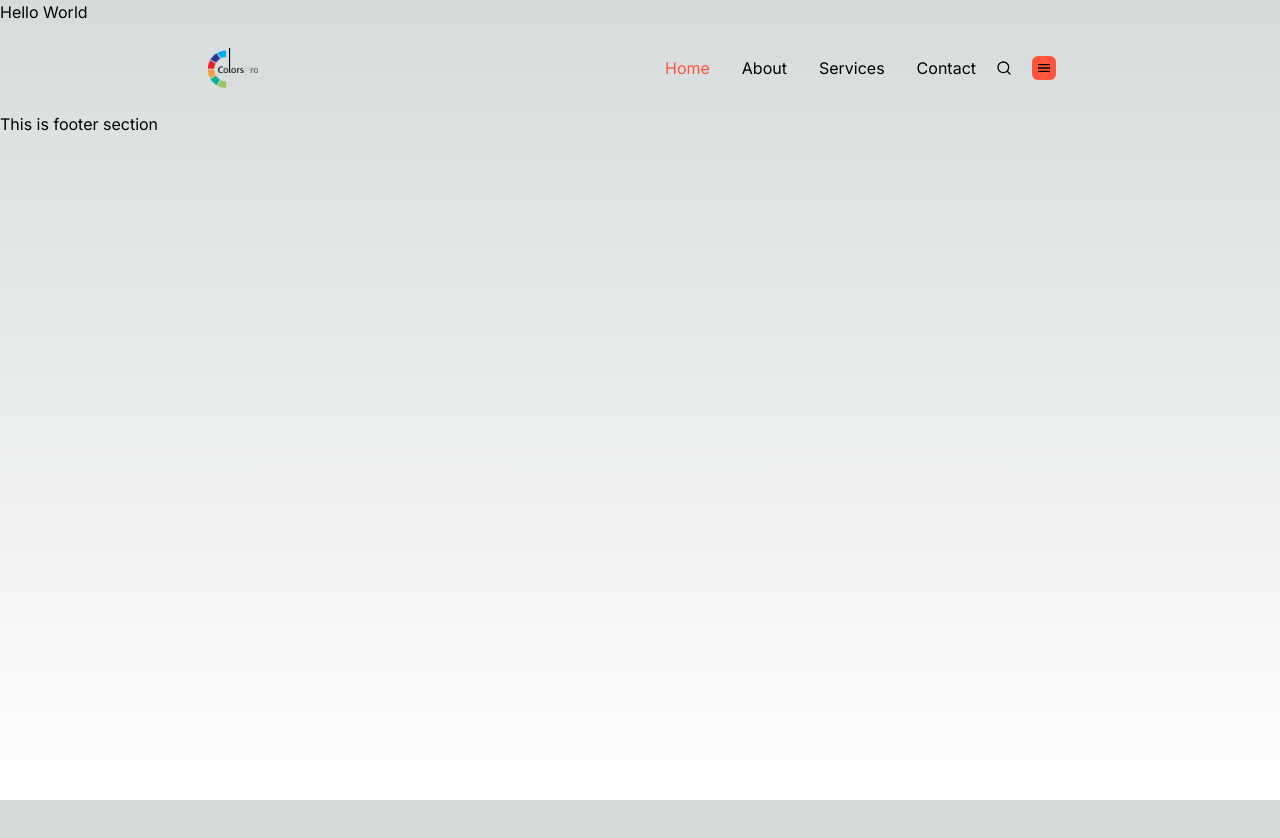
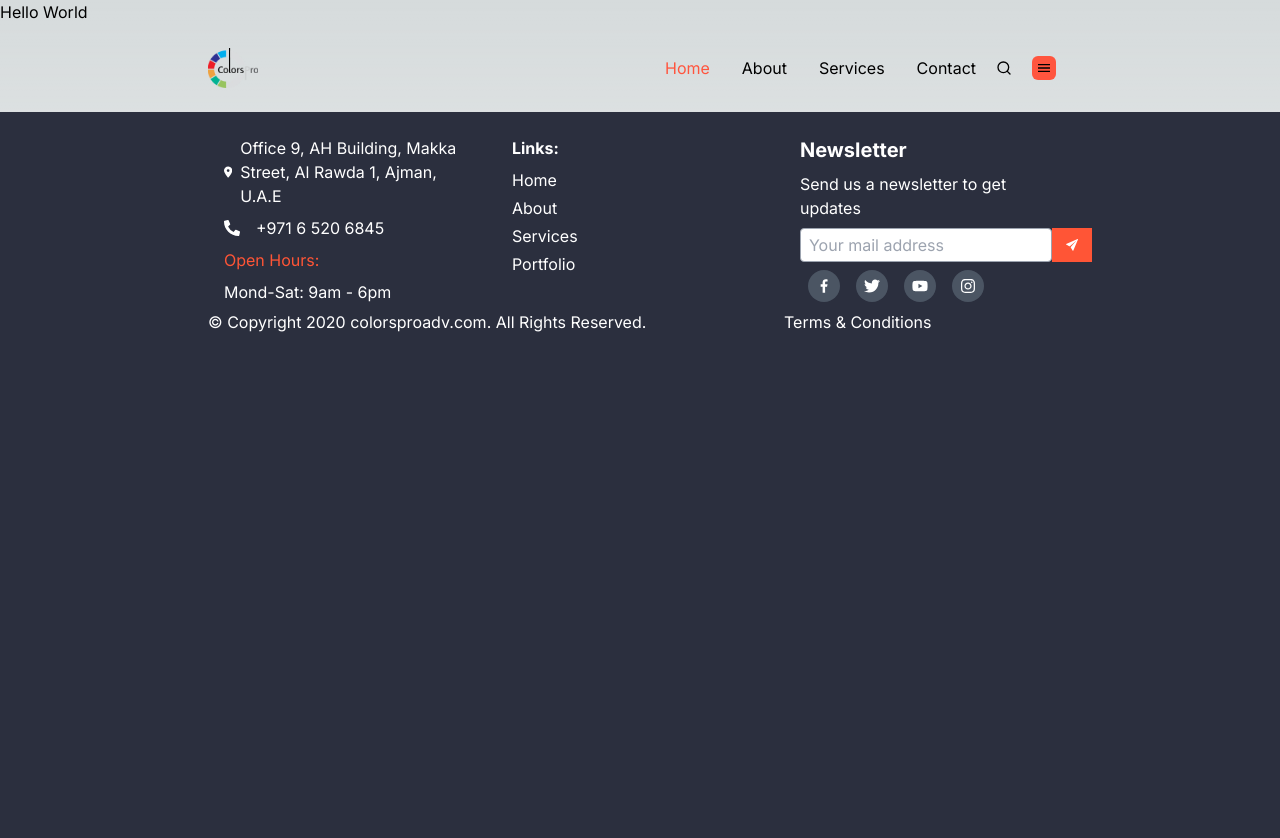
Before and after one commit to LaibahRaheel7/Digital-Print-Website, a Next.js app: page / in a window 1280 px wide. Shown: the top 838 px of the page. Before the commit the page ends 800 px from the top, so only its background shows below. Built offline with nearby package versions, Linux system fonts and the light colour scheme.

Commit message:
feat: footer component added

```diff
--- a/src/app/Components/Footer.tsx
+++ b/src/app/Components/Footer.tsx
@@ -1,11 +1,58 @@
-import React from 'react'
+import React from 'react';
+import { FaLocationDot } from "react-icons/fa6";
+import { FaPhoneAlt } from "react-icons/fa";
+import { IoIosSend } from "react-icons/io";
+import { GrFacebookOption } from "react-icons/gr";
+import { FaTwitter } from "react-icons/fa";
+import { FaYoutube } from "react-icons/fa6";
+import { FaInstagram } from "react-icons/fa6";
 
 function Footer() {
   return (
-    <div>
-      This is footer section
+    <div className='container h-screen items-center justify-center px-52 py-6 text-white bg-[#2B2F3E]'>
+      <div className='flex flex-wrap w-full'>
+        <div className='w-full md:w-1/3 my-4 md:my-0 md:px-4'>
+          <div className='flex items-center mb-2'>
+            <FaLocationDot className='mr-2' />
+            <div>Office 9, AH Building, Makka Street, Al Rawda 1, Ajman, U.A.E</div>
+          </div>
+          <div className='flex items-center mb-2'>
+          <FaPhoneAlt className='mr-2'/>
+            <div className='ml-2'>+971 6 520 6845</div>
+          </div>
+          <div className='mb-2 text-[#FF5536]'>Open Hours:</div>
+          <div>Mond-Sat: 9am - 6pm</div>
+        </div>
+        <div className='w-full md:w-1/3 my-4 md:my-0 md:px-4'>
+          <div className='font-bold mb-2'>Links:</div>
+          <div className='my-1'>Home</div>
+          <div className='my-1'>About</div>
+          <div className='my-1'>Services</div>
+          <div className='my-1'>Portfolio</div>
+        </div>
+        <div className='w-full md:w-1/3 my-4 md:my-0 md:px-4'>
+          <div className='mb-2 text-xl font-bold'>Newsletter</div>
+          <div className='mb-2'>Send us a newsletter to get updates</div>
+          <div className='flex'>
+            <input type="text" placeholder="Your mail address" name="mail" required className=' py-1 px-2 rounded border border-gray-400 focus:outline-none focus:border-gray-600'/>
+            <button className='bg-[#FF5536] px-3'>
+                <IoIosSend />
+            </button>
+          </div>
+          <div className='flex'>
+            <div className='rounded-full m-2 p-2 bg-gray-600'><GrFacebookOption /></div>
+            <div className='rounded-full m-2 p-2 bg-gray-600'><FaTwitter /></div>
+            <div className='rounded-full m-2 p-2 bg-gray-600'><FaYoutube /></div>
+            <div className='rounded-full m-2 p-2 bg-gray-600'><FaInstagram /></div>
+          </div>
+        </div>
+      </div>
+      <div className='flex'>
+        <div className='w-2/3'>© Copyright 2020 colorsproadv.com. All Rights Reserved.</div>
+        <div className='w-1/3'>Terms & Conditions</div>
+      </div>
     </div>
   )
 }
 
-export default Footer
+export default Footer;
```
